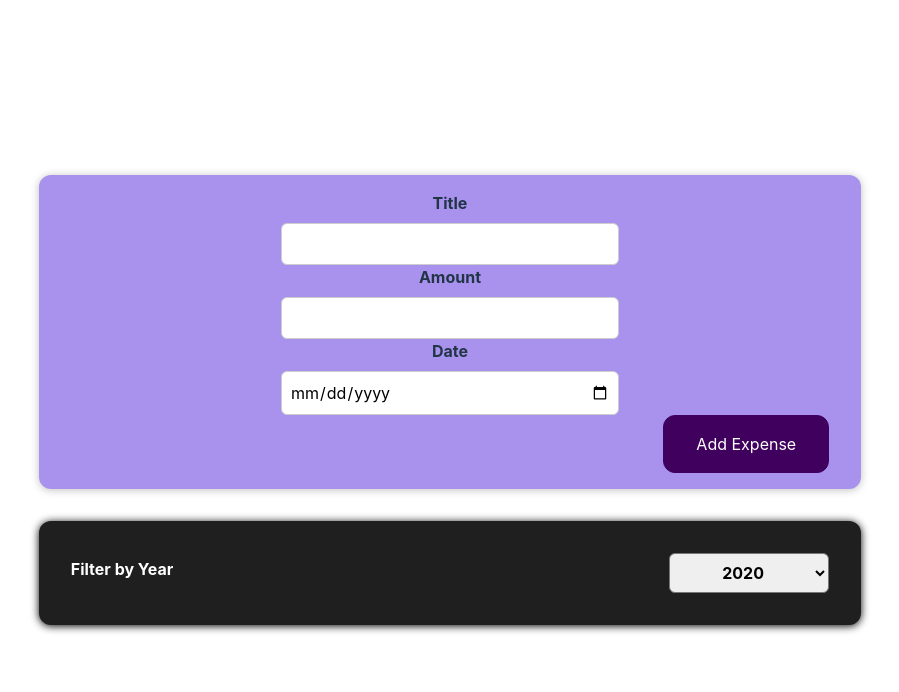
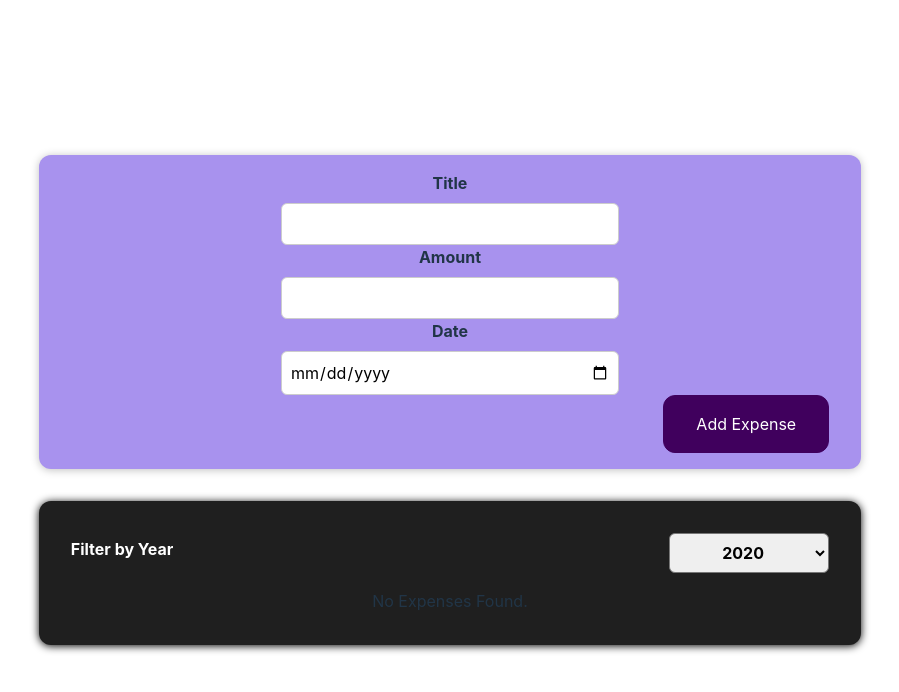
Before and after one commit to AbdullahGhani1/learn-react, a React (Vite) app in the folder 3-expense-tracker/: page / in a window 1280 px wide. Shown: the top 692 px of the page, without its empty margins (190-1089 px from the left). Built offline with nearby package versions, Linux system fonts and the light colour scheme.

Commit message:
conditional content

```diff
--- a/3-expense-tracker/src/components/Expenses/Expenses.tsx
+++ b/3-expense-tracker/src/components/Expenses/Expenses.tsx
@@ -25,14 +25,18 @@ export default function Expenses(props: Props) {
         onChangeFilter={filterChangeHandler}
         selected={filteredYear}
       />
-      {filteredExpenses.map((expense) => (
+      {filteredExpenses.length !== 0 ? (
+        filteredExpenses.map((expense) => (
           <ExpenseItem
             key={expense.id}
             date={expense.date}
             title={expense.title}
             amount={expense.amount}
           />
-      ))}
+        ))
+      ) : (
+        <p>No Expenses Found.</p>
+      )}
     </Card>
   );
 }
```
Lines whose indentation alone changed are shown as unchanged.
